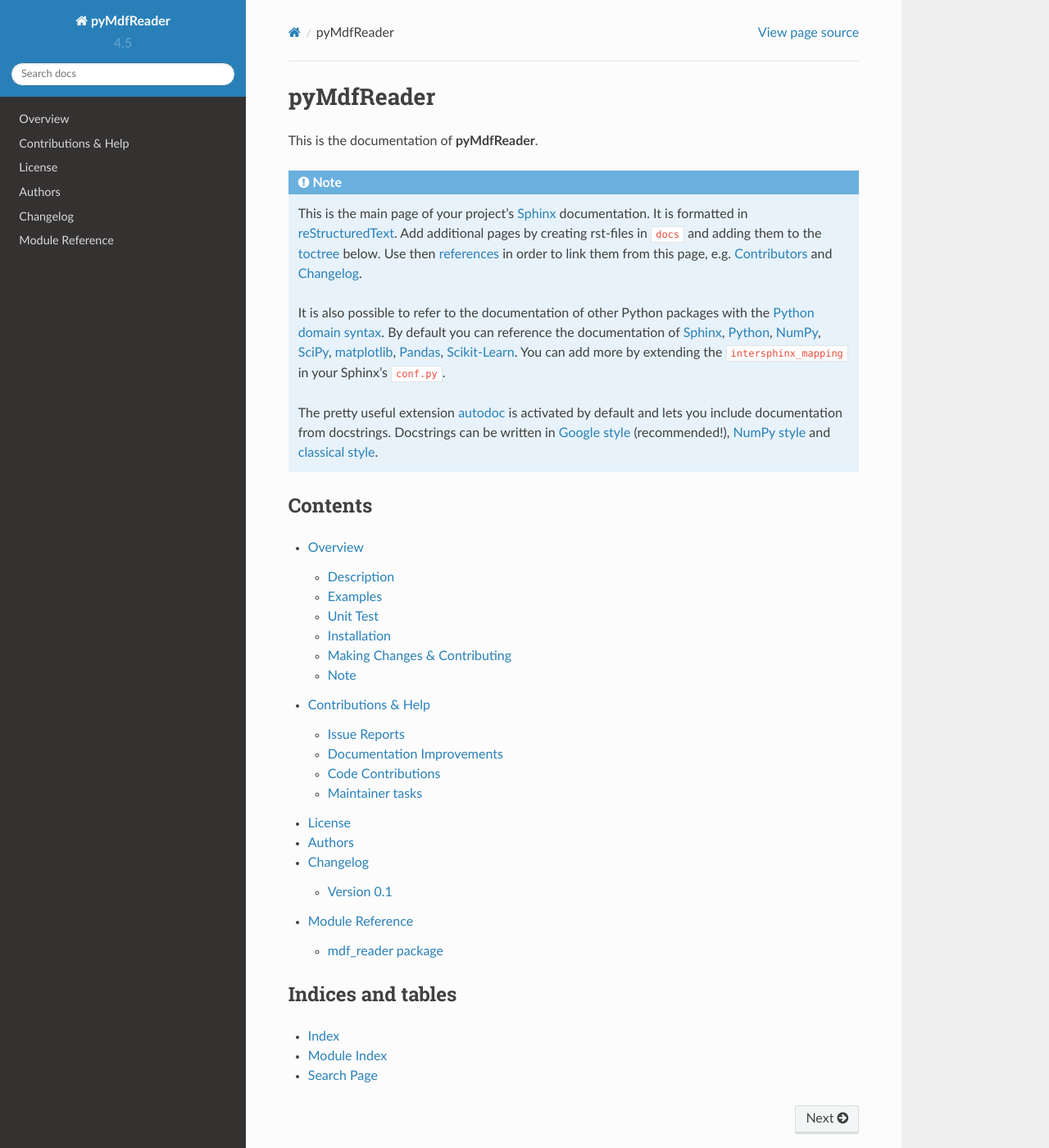
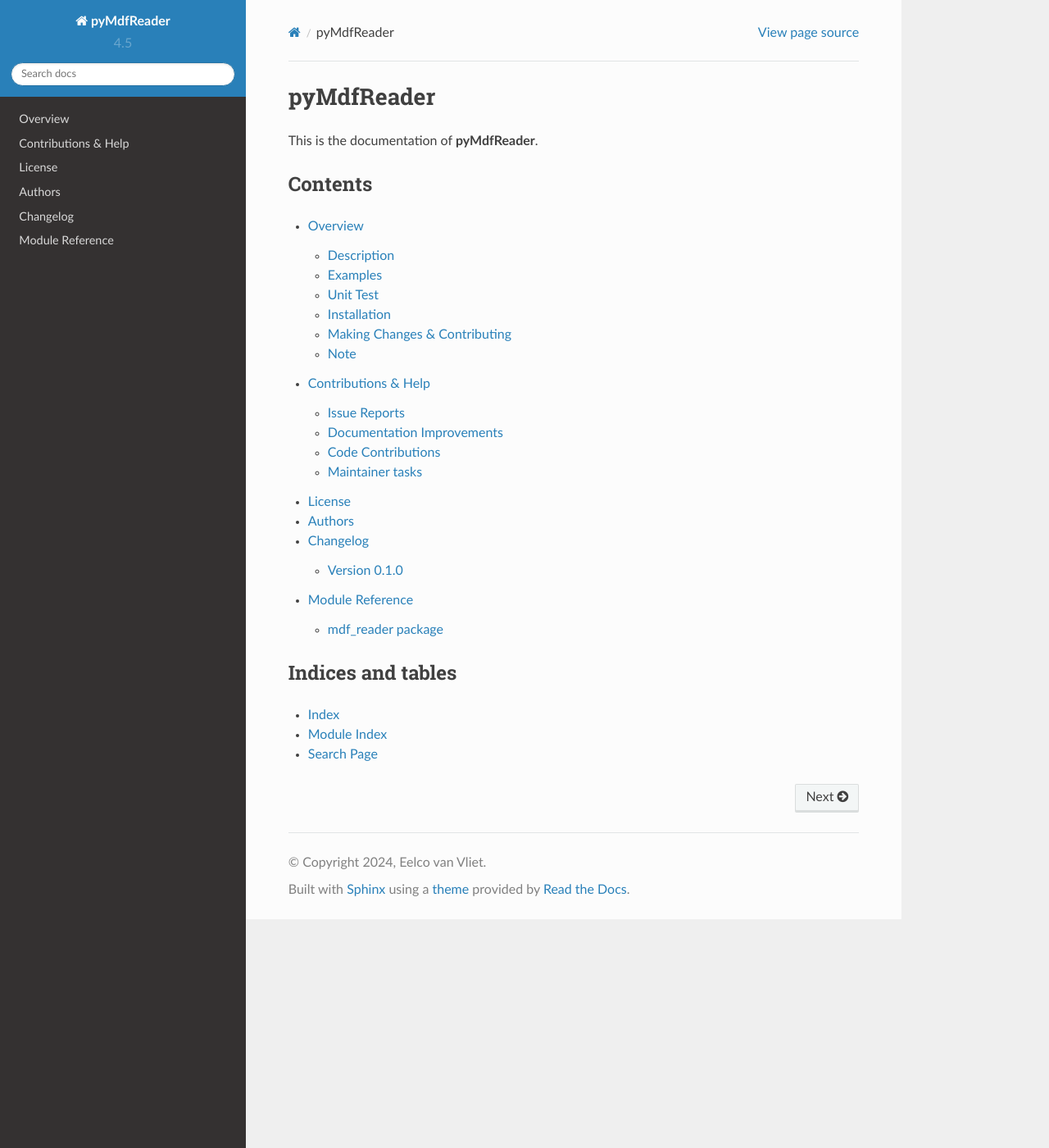
Before and after one commit to eelcovv/pyMdfReader, a Sphinx documentation site: the page built from docs/index.rst, in a window 1280 px wide and 1400 px high. Shown: the whole window at 82% size. Built offline with Sphinx 7.4.7 and the Read the Docs theme 2.0.0, drawn with Linux system fonts in a browser that asks for light colours.

Commit message:
updated readme and added documentation links

```diff
--- a/CHANGELOG.rst
+++ b/CHANGELOG.rst
@@ -2,7 +2,7 @@
 Changelog
 =========
 
-Version 0.1
-===========
+Version 0.1.0
+=============
 
 - First release version of pyMdfReader
--- a/CONTRIBUTING.rst
+++ b/CONTRIBUTING.rst
@@ -265,7 +265,6 @@
 
 
 .. <-- start -->
-.. todo:: Please review and change the following definitions:
 
 .. |the repository service| replace:: GitHub
 .. |contribute button| replace:: "Create pull request"
--- a/docs/index.rst
+++ b/docs/index.rst
@@ -3,25 +3,6 @@
 ===========
 
 This is the documentation of **pyMdfReader**.
-
-.. note::
-
-    This is the main page of your project's `Sphinx`_ documentation.
-    It is formatted in `reStructuredText`_. Add additional pages
-    by creating rst-files in ``docs`` and adding them to the `toctree`_ below.
-    Use then `references`_ in order to link them from this page, e.g.
-    :ref:`authors` and :ref:`changes`.
-
-    It is also possible to refer to the documentation of other Python packages
-    with the `Python domain syntax`_. By default you can reference the
-    documentation of `Sphinx`_, `Python`_, `NumPy`_, `SciPy`_, `matplotlib`_,
-    `Pandas`_, `Scikit-Learn`_. You can add more by extending the
-    ``intersphinx_mapping`` in your Sphinx's ``conf.py``.
-
-    The pretty useful extension `autodoc`_ is activated by default and lets
-    you include documentation from docstrings. Docstrings can be written in
-    `Google style`_ (recommended!), `NumPy style`_ and `classical style`_.
-
 
 Contents
 ========
--- a/setup.cfg
+++ b/setup.cfg
@@ -5,17 +5,17 @@
 
 [metadata]
 name = pyMdfReader
-description = Add a short description here!
+description = Read the binary MDF file format
 author = Eelco van Vliet
 author_email = eelcovv@gmail.com
 license = MIT
 license_files = LICENSE.txt
 long_description = file: README.rst
 long_description_content_type = text/x-rst; charset=UTF-8
-url = https://github.com/pyscaffold/pyscaffold/
+url = https://github.com/eelcovv/pyMdfReader
 # Add here related links, for example:
 project_urls =
-    Documentation = https://pyscaffold.org/
+    Documentation = https://pymdfreader.readthedocs.io/en/latest/
 #    Source = https://github.com/pyscaffold/pyscaffold/
 #    Changelog = https://pyscaffold.org/en/latest/changelog.html
 #    Tracker = https://github.com/pyscaffold/pyscaffold/issues
```
Also changed, not shown: README.rst (+0 -31 lines).
